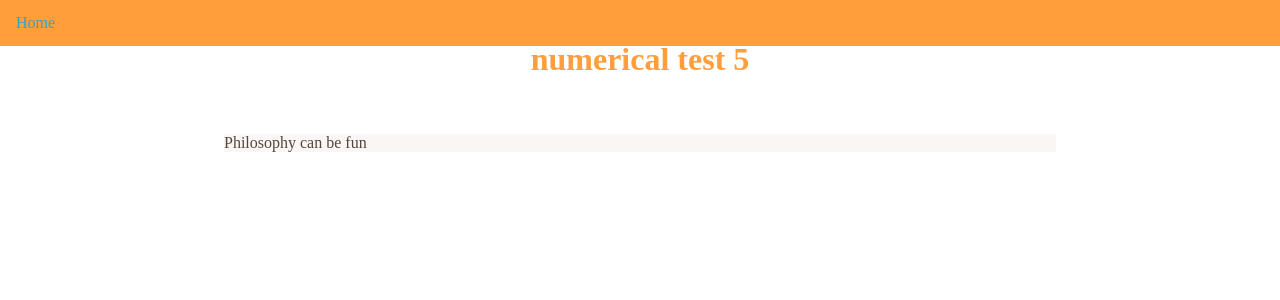
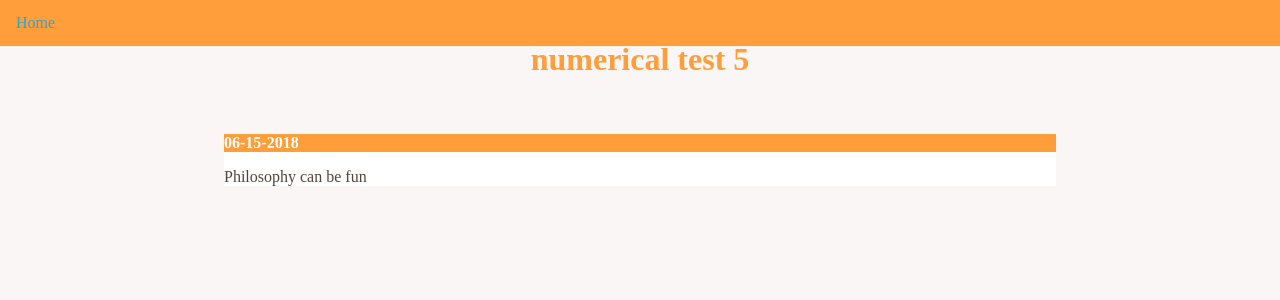
Before and after one commit to Gantrock/gantrock.github.io, a Jekyll site: the page built from _posts/2018-06-15-5-post.md, in a window 1280 px wide and 900 px high. Shown: the top 300 px of the window. Built offline with Jekyll 4.4.1, drawn with Linux system fonts in a browser that asks for light colours.

Commit message:
Added better headings for posts

```diff
--- a/_layouts/post.html
+++ b/_layouts/post.html
@@ -5,5 +5,6 @@ layout: default
 <p class="meta" style="visibility: hidden">{{ page.date | date_to_string}}</p>
 
 <div class="post content">
+<li class="head">{{page.date | date: "%m-%d-%Y"}}</li>
 {{ content }}
 </div>
--- a/_posts/2018-06-15-6-post.html
+++ b/_posts/2018-06-15-6-post.html
@@ -4,6 +4,5 @@ title: "numerical test 6"
 date: 2018-06-15
 ---
 <ul>
-  <li class="head"><b>2018-06-15</b></li>
   <li>This should push our first post to the second page</li>
 </ul>
--- a/_posts/2018-06-22-weirdness.html
+++ b/_posts/2018-06-22-weirdness.html
@@ -5,6 +5,5 @@ date: 2018-06-22
 ---
 
 <ul>
-  <li class="head"><b>2018-06-22</b></li>
   <li> It is not unusual to find out that something technical has broken. In that regard this blog post is just to let all of you folk stalking my github/github page know that I'm planning some real changes around here. for one I'm not sure how long these colors will stick. Orange is good, and very vibrant. However, it can occasionaly make your eyes tired.</li>
 </ul>
--- a/css/main.css
+++ b/css/main.css
@@ -23,7 +23,7 @@ orange: #ffac68;
     --lightAccent: #05b2e3;
 }
 body, html {
-    background-color: var(--background);
+    background-color: var(--lightGray);
     color: var(--darkGray);
     margin: 0;
     padding: 0;
@@ -59,6 +59,8 @@ body, html {
   .head {
     background-color: var(--base);
     color: white;
+    list-style-type: none;
+    font-weight: bold;
   }
   h1 {
     color: var(--base);
@@ -128,7 +130,7 @@ body, html {
 /*dark gray*/
   .postContent {
     position: relative;
-    background-color: var(--lightGray);
+    background-color: var(--background);
     margin: auto;
     height: 200px;
     z-index:1;
@@ -137,7 +139,7 @@ body, html {
 /*dark gray*/
   .content {
     position: relative;
-    background-color: var(--lightGray);
+    background-color: var(--background);
     z-index:1;
     padding: 0px;
   }
```
Also changed, not shown: 1 other file.
